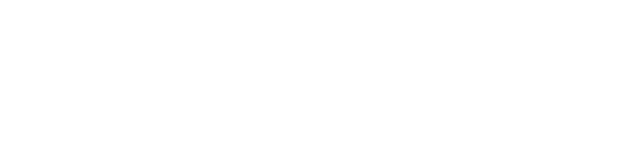
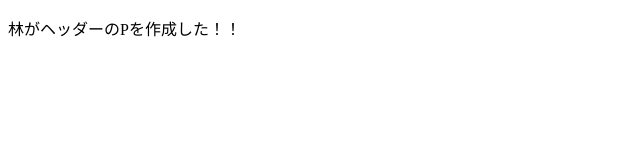
Before and after one commit to harumakiprog05/test, a plain HTML site: page index.html in a window 1280 px wide. Shown: the whole page, without its empty margins (0-640 px from the left). Drawn offline with Linux system fonts and the light colour scheme.

Commit message:
ヘッダーにｐを追加した(林)

```diff
--- a/index.html
+++ b/index.html
@@ -6,6 +6,9 @@
     <title>Document</title>
 </head>
 <body>
+    <header>
+        <p>林がヘッダーのPを作成した！！</p>
+    </header>
 
 </body>
 </html>
```
